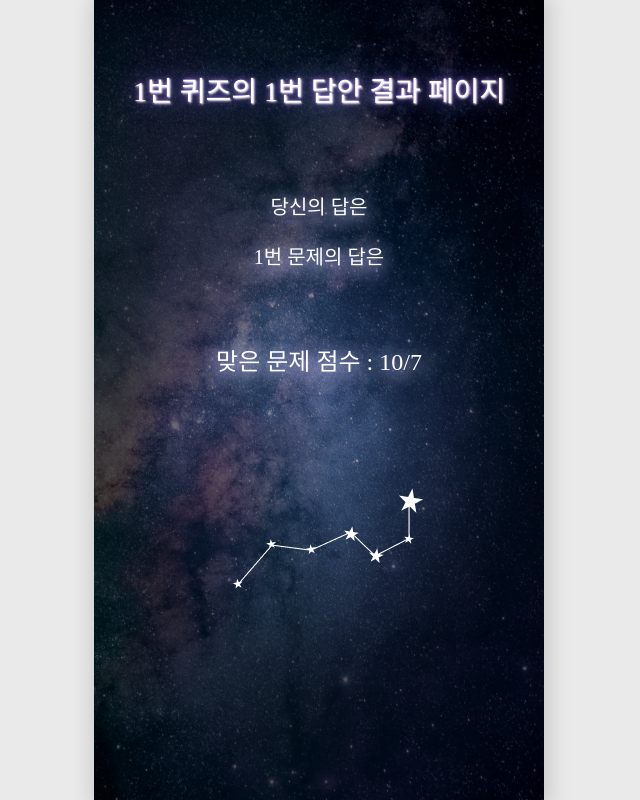
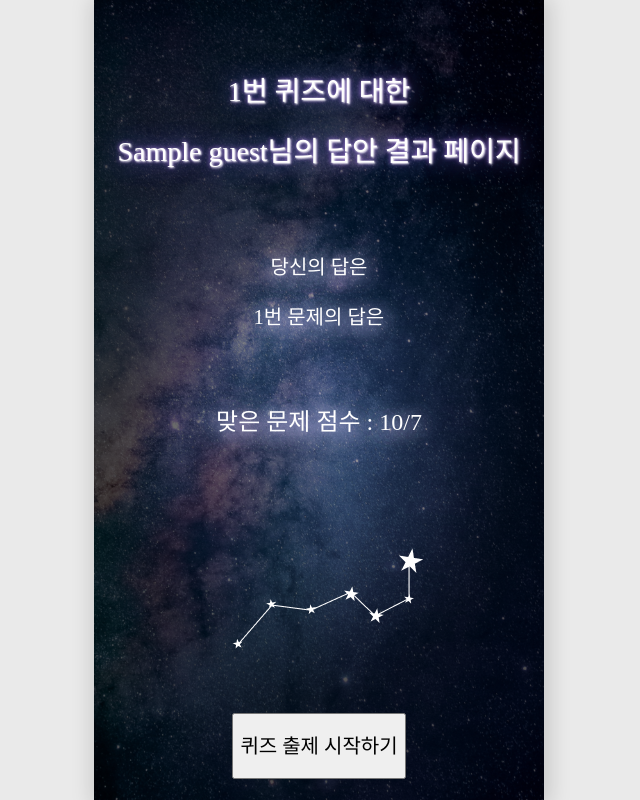
Before and after one commit to MaxKim-J/friendship-quiz, a Django app: template quiz/templates/quiz/resultPage.html in a window 1280 px wide. Shown: the whole page, without its empty margins (321-961 px from the left). Run offline with Django 3.2, Linux system fonts and the light colour scheme; tables that the repository leaves empty hold one stand-in row (values such as "Sample post"); the template is opened without the code that fills it: values that come from a table or form of the project are taken from there, most other values are stand-ins (such as "Sample title", 1, 10 or a date in 2020); some web fonts are replaced.

Commit message:
1st week

```diff
--- a/quiz/templates/quiz/resultPage.html
+++ b/quiz/templates/quiz/resultPage.html
@@ -4,11 +4,15 @@
 {% block content %}
   <link rel="stylesheet" href="{% static 'css/page/resultPage.css' %}" />
   <body>
-    <div class="resulttitle">{{quiz_set_id}}번 퀴즈의 {{result_id}}번 답안 결과 페이지</div><br>
+    <div class="resulttitle">{{quiz_set_id}}번 퀴즈에 대한<br>{{guest}}님의 답안 결과 페이지</div><br>
     <!--답안 불러오기-->
     <div class="guestans">당신의 답은</div>
     <div class="ans">{{result_id}}번 문제의 답은</div>
-    <div class="sumpoint">맞은 문제 점수 : {{answer.points}}/7</div><br>
+    <div class="sumpoint">맞은 문제 점수 : {{points}}/7</div><br>
     <img src="{% static "images/plough.png" %}">
+    <button class="startbutton">
+      <a href={% url 'generate' %}>퀴즈 출제 시작하기
+      </a>
+    </button>
   </body>
 {% endblock %}
```
Also changed, not shown: quiz/views.py (+6 -2 lines).
